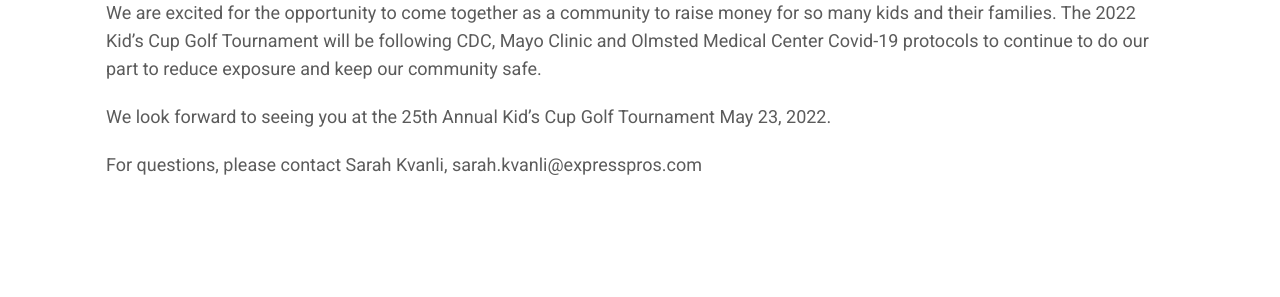
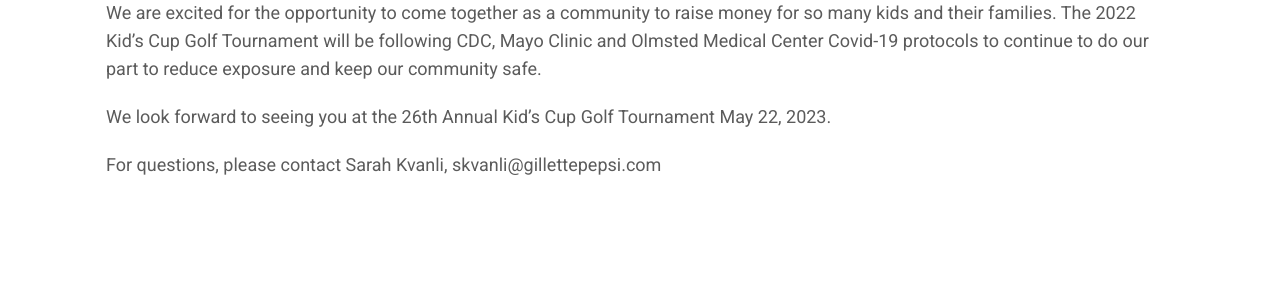
Before and after one commit to kidscuprochester/kidscuprochester.github.io, a Jekyll site: the page built from index.md, in a window 1280 px wide and 900 px high, scrolled down 1921 px. Shown: the part 154-451 px from the top of the window. Built offline with Jekyll 4.4.1, drawn with Linux system fonts in a browser that asks for light colours; nearby versions of some CDN libraries.

Commit message:
Updated Config

```diff
--- a/_config.yml
+++ b/_config.yml
@@ -59,8 +59,8 @@ who_we_are:
     for so many kids and their families.  The 2022 Kid’s Cup Golf Tournament will
     be following CDC, Mayo Clinic and Olmsted Medical Center Covid-19 protocols to
     continue to do our part to reduce exposure and keep our community safe.\n\nWe
-    look forward to seeing you at the 25th Annual Kid’s Cup Golf Tournament May 23,
-    2022.\n\nFor questions, please contact Sarah Kvanli, sarah.kvanli@expresspros.com"
+    look forward to seeing you at the 26th Annual Kid’s Cup Golf Tournament May 22,
+    2023.\n\nFor questions, please contact Sarah Kvanli, skvanli@gillettepepsi.com"
   image: "/uploads/Team%20High%20Five-54a5d6.jpg"
 whats_new:
   text: "The tournament will be held at [Somerby Golf Club](http://www.somerby.com),
```
